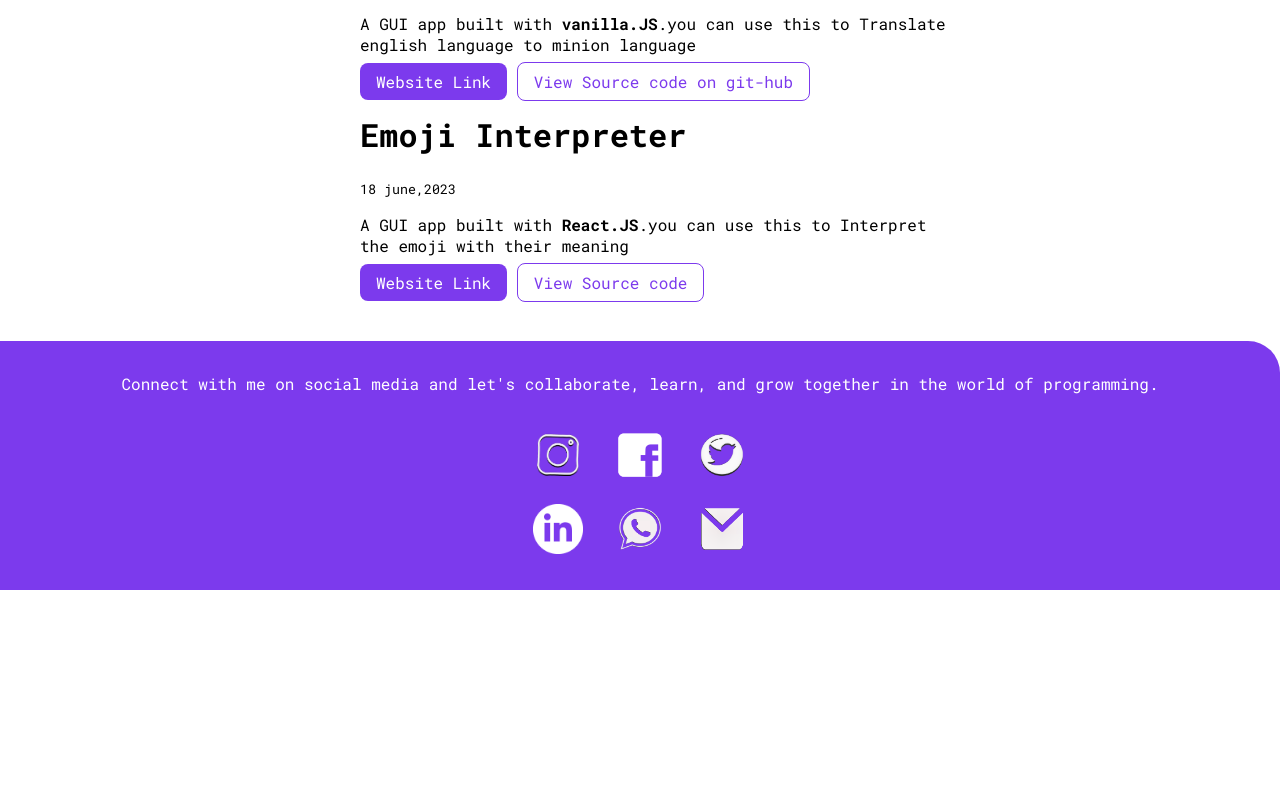
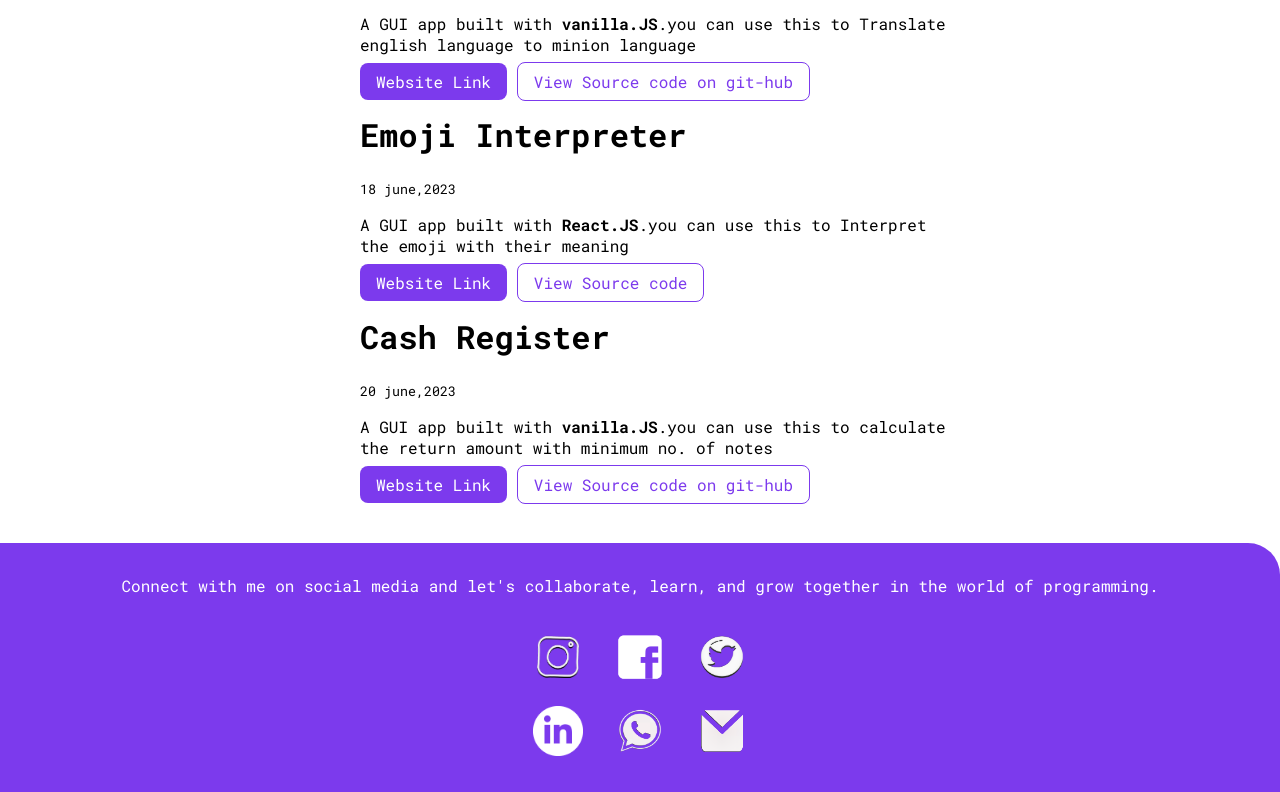
Before and after one commit to aaryanmehta2307/Html-css-Website-Portfolio-Aryan-Mehta, a plain HTML site: page project.html in a window 1280 px wide. Shown: the part 772-1564 px from the top of the page. Before the commit the page ends 1362 px from the top, so only its background shows below. Drawn offline with Linux system fonts and the light colour scheme.

Commit message:
one-project-added

```diff
--- a/project.html
+++ b/project.html
@@ -76,6 +76,13 @@
             <a class="Secondary-link"
               href="https://codesandbox.io/s/app-is-ready-forked-5cghhf">View Source code</a>
 
+              <h1>Cash Register</h1>
+              <small>20 june,2023</small>
+              <p>A GUI app built with<strong> vanilla.JS</strong>.you can use this to calculate the return amount with minimum no. of notes</p>
+              <a class="Primary-link" href="https://main--cash-register-aryan-mehta.netlify.app/">Website Link</a>
+              <a class="Secondary-link"
+                href="https://github.com/aaryanmehta2307/cash-register-counter-using-vanilla.JS-neog-camp">View Source code on git-hub</a>
+
           </div>
 
     </li>
```
